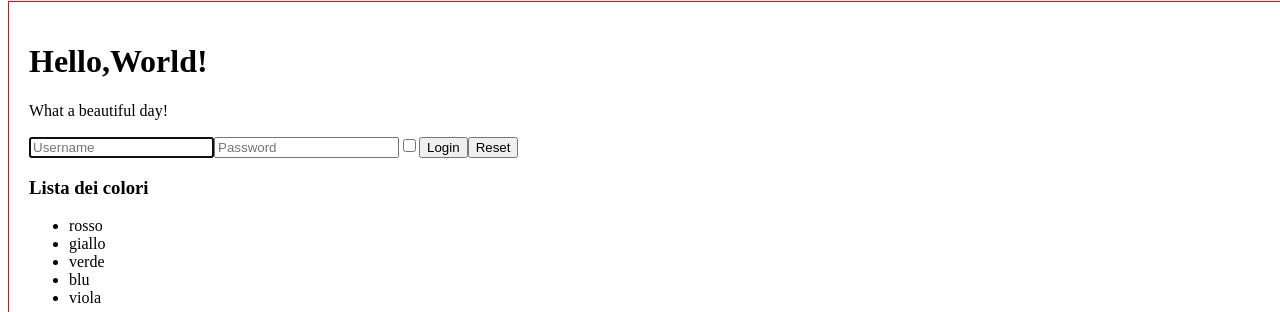
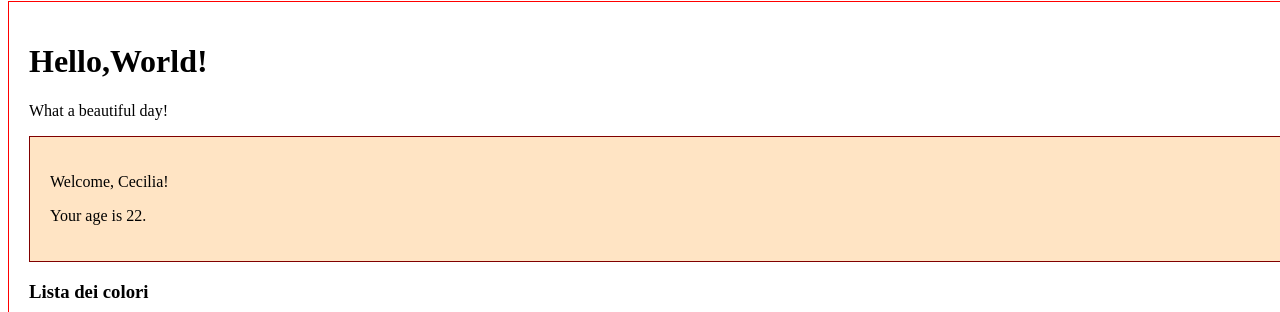
Before and after one commit to CeciliaFabiole/REACT, a React (Create React App) app in the folder react-complete-exercises/: page / in a window 1280 px wide. Shown: the part 61-373 px from the top of the page. Built offline with nearby package versions, Linux system fonts and the light colour scheme.

Commit message:
feat: add function-components-01

```diff
--- a/react-complete-exercises/src/App.js
+++ b/react-complete-exercises/src/App.js
@@ -3,7 +3,7 @@ import { Colors } from "./Colors";
 import { Hello } from './Hello'
 import { TodoList } from "./TodoList";
 import { UncontrolledLogin } from "./UncontrolledLogin";
-// import { Welcome } from "./Welcome"
+import { Welcome } from "./Welcome"
 // import { Counter } from "./Counter"
 import { Login } from "./Login";
 import { Container } from "./Container";
@@ -42,12 +42,10 @@ export function App(){
     return(
         <Container title='My App'>
             <Hello/>
-            {/* <Welcome/> */}
-            <UncontrolledLogin/>
+            <Welcome age={22} name="Cecilia"/>
+            {/* <UncontrolledLogin/> */}
             <Colors items={colorsList}/>
-            <TodoList>
-                {(items, removeItem)=> items.map((item, index) => <li key={index}>{item}<button onClick={()=>removeItem(index)}>x</button></li>)}
-            </TodoList>
+            <TodoList>{(items, removeItem)=> items.map((item, index) => <li key={index}>{item}<button onClick={()=>removeItem(index)}>x</button></li>)}</TodoList>
             <Login login={(data)=>onLogin(data)}/>
             {/* <Counter/> */}
             <Language/>
```
Also changed, not shown: 1 other file (tests, documents, lock files or other folders).
